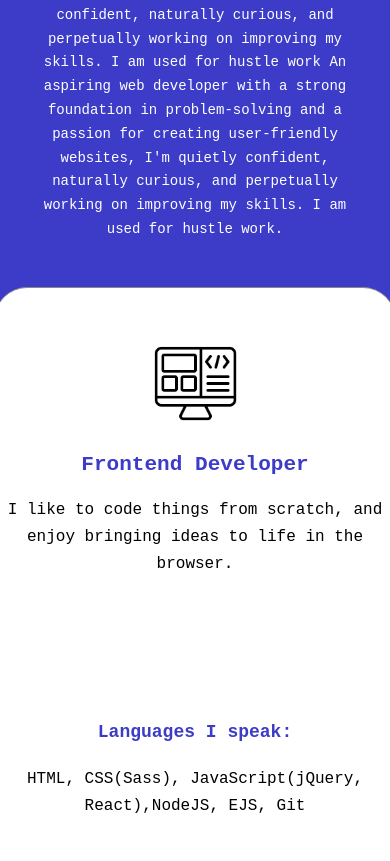
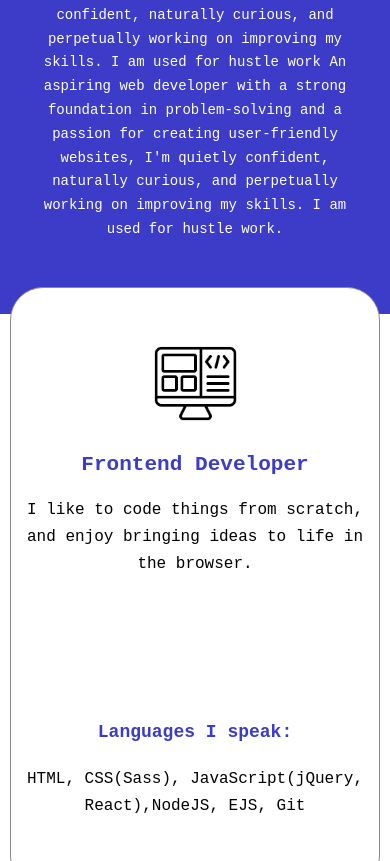
Before and after one commit to Karandash1412/portfolio, a plain HTML site: page index.html in a window 390 px wide. Shown: the part 1050-1911 px from the top of the page. Drawn offline with nearby package versions, Linux system fonts and the light colour scheme; files that its build step writes are made by us from their sources; a web font is replaced by a local one.

Commit message:
Complete responsiveness for mobile and tablet

```diff
--- a/app/style.scss
+++ b/app/style.scss
@@ -411,4 +411,8 @@ h3 {
         margin-left: 29px;
         padding: 32px;
     }
+
+    .skills .container {
+        width: 368px;
+    }
 }
```
